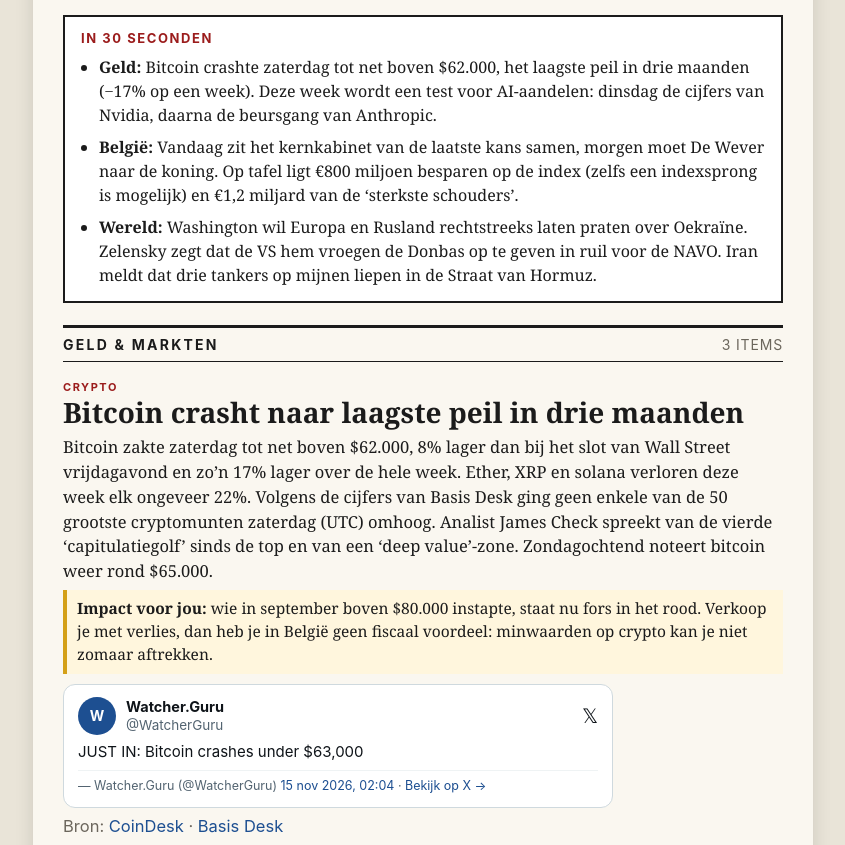
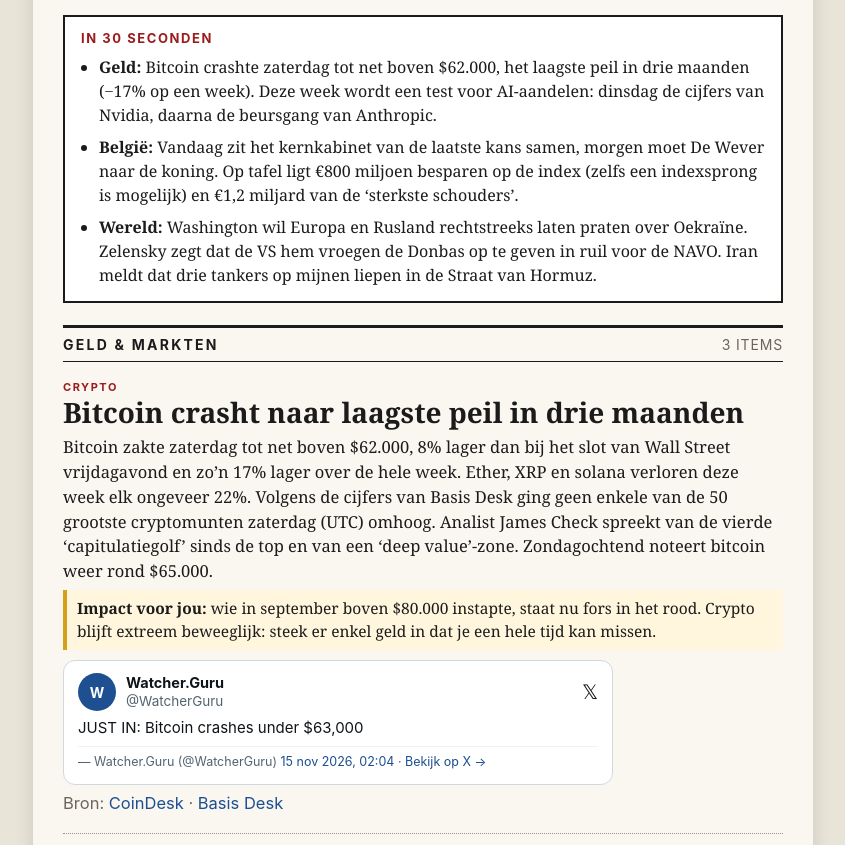
Before and after one commit to Jogorise/daily-news-brief, a plain HTML site: page 2026-11-15.html in a window 1280 px wide. Shown: the part 187-1032 px from the top of the page, without its empty margins (217-1062 px from the left). Drawn offline with Linux system fonts and the light colour scheme.

Commit message:
Edition 2026-11-15

```diff
--- a/2026-11-15.html
+++ b/2026-11-15.html
@@ -74,7 +74,7 @@ footer{margin-top:26px;border-top:4px double var(--rule);padding-top:10px;font:1
 <section id="geld"><h2>Geld &amp; Markten <span>3 items</span></h2>
 <article class="item lead"><div class="kicker">Crypto</div>
   <h3>Bitcoin crasht naar laagste peil in drie maanden</h3>
-  <p>Bitcoin zakte zaterdag tot net boven $62.000, 8% lager dan bij het slot van Wall Street vrijdagavond en zo’n 17% lager over de hele week. Ether, XRP en solana verloren deze week elk ongeveer 22%. Volgens de cijfers van Basis Desk ging geen enkele van de 50 grootste cryptomunten zaterdag (UTC) omhoog. Analist James Check spreekt van de vierde ‘capitulatiegolf’ sinds de top en van een ‘deep value’-zone. Zondagochtend noteert bitcoin weer rond $65.000.</p><p class="impact"><b>Impact voor jou:</b> wie in september boven $80.000 instapte, staat nu fors in het rood. Verkoop je met verlies, dan heb je in België geen fiscaal voordeel: minwaarden op crypto kan je niet zomaar aftrekken.</p>
+  <p>Bitcoin zakte zaterdag tot net boven $62.000, 8% lager dan bij het slot van Wall Street vrijdagavond en zo’n 17% lager over de hele week. Ether, XRP en solana verloren deze week elk ongeveer 22%. Volgens de cijfers van Basis Desk ging geen enkele van de 50 grootste cryptomunten zaterdag (UTC) omhoog. Analist James Check spreekt van de vierde ‘capitulatiegolf’ sinds de top en van een ‘deep value’-zone. Zondagochtend noteert bitcoin weer rond $65.000.</p><p class="impact"><b>Impact voor jou:</b> wie in september boven $80.000 instapte, staat nu fors in het rood. Crypto blijft extreem beweeglijk: steek er enkel geld in dat je een hele tijd kan missen.</p>
 <blockquote class="twitter-tweet tw" data-dnt="true" data-lang="nl" cite="https://x.com/WatcherGuru/status/2121771278583595471">
   <div class="tw-head"><span class="tw-av">W</span>
     <span class="tw-id"><b>Watcher.Guru</b><br><span class="tw-h">@WatcherGuru</span></span>
```
Also changed, not shown: index.html (+1 -1 lines).
